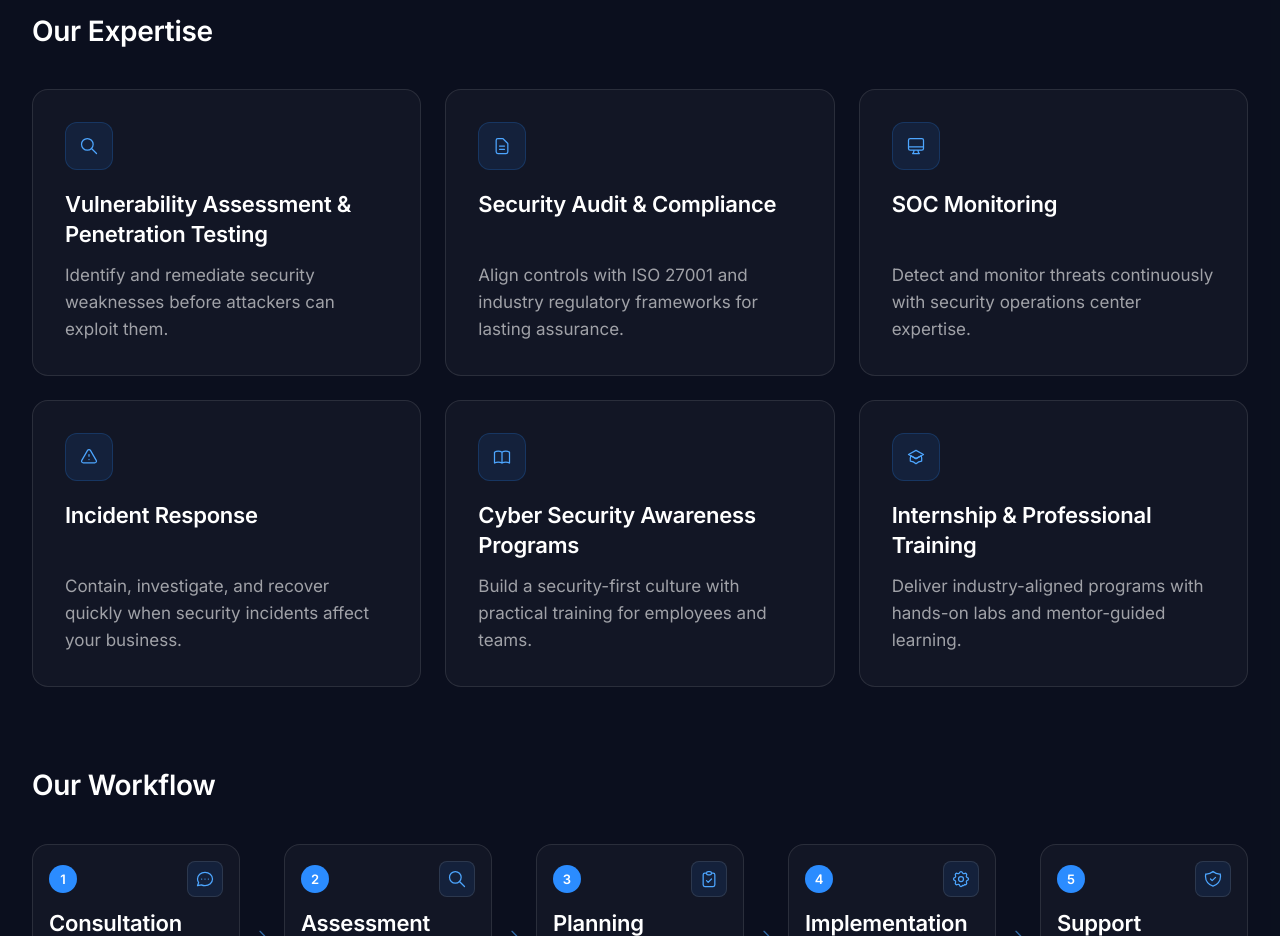
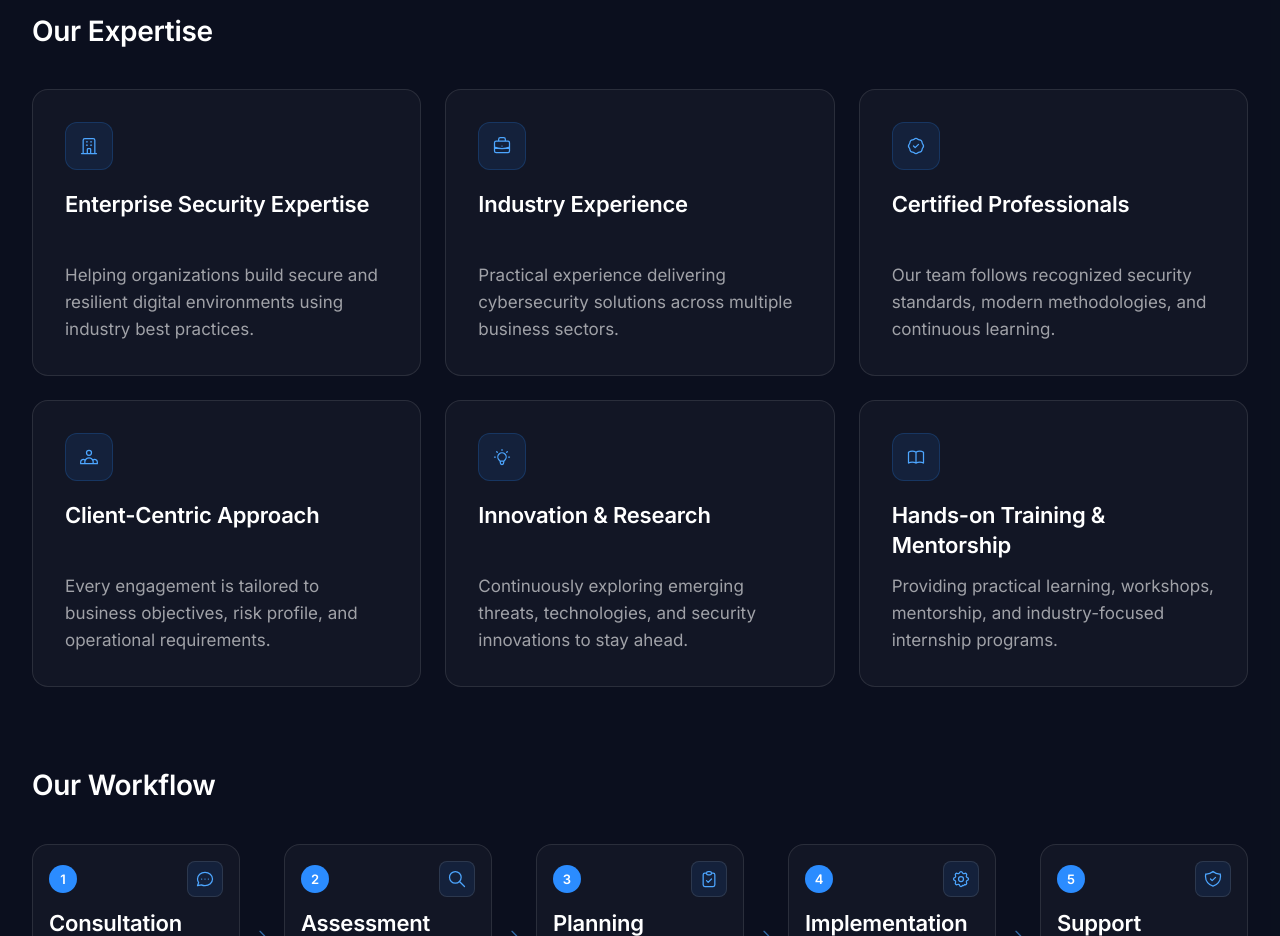
Before and after one commit to Rahul95811/Aryan_Cyber_solutions, a Next.js app: page / in a window 1280 px wide. Shown: the part 1340-2276 px from the top of the page. Built offline with nearby package versions, Linux system fonts and the light colour scheme.

Commit message:
Differentiate Our Expertise from Services content.
Replace service-like expertise cards with company capability messaging so About and Services no longer overlap.

Co-authored-by: Cursor <cursoragent@cursor.com>

```diff
--- a/src/components/About.tsx
+++ b/src/components/About.tsx
@@ -25,75 +25,80 @@ function useInView(threshold = 0.12) {
 function Icon({ type }: { type: string }) {
   const cls = "h-5 w-5 text-cyber-400";
   const icons: Record<string, React.ReactNode> = {
-    vapt: (
+    enterprise: (
       <svg className={cls} fill="none" viewBox="0 0 24 24" stroke="currentColor">
-        <path strokeLinecap="round" strokeLinejoin="round" strokeWidth={1.5} d="M21 21l-6-6m2-5a7 7 0 11-14 0 7 7 0 0114 0z" />
+        <path strokeLinecap="round" strokeLinejoin="round" strokeWidth={1.5} d="M19 21V5a2 2 0 00-2-2H7a2 2 0 00-2 2v16m14 0h2m-2 0h-5m-9 0H3m2 0h5M9 7h1m-1 4h1m4-4h1m-1 4h1m-5 10v-5a1 1 0 011-1h2a1 1 0 011 1v5m-4 0h4" />
       </svg>
     ),
-    audit: (
+    industry: (
       <svg className={cls} fill="none" viewBox="0 0 24 24" stroke="currentColor">
-        <path strokeLinecap="round" strokeLinejoin="round" strokeWidth={1.5} d="M9 12h6m-6 4h6m2 5H7a2 2 0 01-2-2V5a2 2 0 012-2h5.586a1 1 0 01.707.293l5.414 5.414a1 1 0 01.293.707V19a2 2 0 01-2 2z" />
+        <path strokeLinecap="round" strokeLinejoin="round" strokeWidth={1.5} d="M21 13.255A23.931 23.931 0 0112 15c-3.183 0-6.22-.62-9-1.745M16 6V4a2 2 0 00-2-2h-4a2 2 0 00-2 2v2m4 6h.01M5 20h14a2 2 0 002-2V8a2 2 0 00-2-2H5a2 2 0 00-2 2v10a2 2 0 002 2z" />
       </svg>
     ),
-    soc: (
+    certified: (
       <svg className={cls} fill="none" viewBox="0 0 24 24" stroke="currentColor">
-        <path strokeLinecap="round" strokeLinejoin="round" strokeWidth={1.5} d="M9.75 17L9 20l-1 1h8l-1-1-.75-3M3 13h18M5 17h14a2 2 0 002-2V5a2 2 0 00-2-2H5a2 2 0 00-2 2v10a2 2 0 002 2z" />
+        <path strokeLinecap="round" strokeLinejoin="round" strokeWidth={1.5} d="M9 12l2 2 4-4M7.835 4.697a3.42 3.42 0 001.946-.806 3.42 3.42 0 014.438 0 3.42 3.42 0 001.946.806 3.42 3.42 0 013.138 3.138 3.42 3.42 0 00.806 1.946 3.42 3.42 0 010 4.438 3.42 3.42 0 00-.806 1.946 3.42 3.42 0 01-3.138 3.138 3.42 3.42 0 00-1.946.806 3.42 3.42 0 01-4.438 0 3.42 3.42 0 00-1.946-.806 3.42 3.42 0 01-3.138-3.138 3.42 3.42 0 00-.806-1.946 3.42 3.42 0 010-4.438 3.42 3.42 0 00.806-1.946 3.42 3.42 0 013.138-3.138z" />
       </svg>
     ),
-    incident: (
+    client: (
       <svg className={cls} fill="none" viewBox="0 0 24 24" stroke="currentColor">
-        <path strokeLinecap="round" strokeLinejoin="round" strokeWidth={1.5} d="M12 9v2m0 4h.01m-6.938 4h13.856c1.54 0 2.502-1.667 1.732-3L13.732 4c-.77-1.333-2.694-1.333-3.464 0L3.34 16c-.77 1.333.192 3 1.732 3z" />
+        <path strokeLinecap="round" strokeLinejoin="round" strokeWidth={1.5} d="M17 20h5v-2a3 3 0 00-5.356-1.857M17 20H7m10 0v-2c0-.656-.126-1.283-.356-1.857M7 20H2v-2a3 3 0 015.356-1.857M7 20v-2c0-.656.126-1.283.356-1.857m0 0a5.002 5.002 0 019.288 0M15 7a3 3 0 11-6 0 3 3 0 016 0z" />
       </svg>
     ),
-    awareness: (
+    innovation: (
+      <svg className={cls} fill="none" viewBox="0 0 24 24" stroke="currentColor">
+        <path strokeLinecap="round" strokeLinejoin="round" strokeWidth={1.5} d="M9.663 17h4.673M12 3v1m6.364 1.636l-.707.707M21 12h-1M4 12H3m3.343-5.657l-.707-.707m2.828 9.9a5 5 0 117.072 0l-.548.547A3.374 3.374 0 0014 18.469V19a2 2 0 11-4 0v-.531c0-.895-.356-1.754-.988-2.386l-.548-.547z" />
+      </svg>
+    ),
+    mentorship: (
       <svg className={cls} fill="none" viewBox="0 0 24 24" stroke="currentColor">
         <path strokeLinecap="round" strokeLinejoin="round" strokeWidth={1.5} d="M12 6.253v13m0-13C10.832 5.477 9.246 5 7.5 5S4.168 5.477 3 6.253v13C4.168 18.477 5.754 18 7.5 18s3.332.477 4.5 1.253m0-13C13.168 5.477 14.754 5 16.5 5c1.747 0 3.332.477 4.5 1.253v13C19.832 18.477 18.247 18 16.5 18c-1.746 0-3.332.477-4.5 1.253" />
-      </svg>
-    ),
-    training: (
-      <svg className={cls} fill="none" viewBox="0 0 24 24" stroke="currentColor">
-        <path strokeLinecap="round" strokeLinejoin="round" strokeWidth={1.5} d="M12 14l9-5-9-5-9 5 9 5z" />
-        <path strokeLinecap="round" strokeLinejoin="round" strokeWidth={1.5} d="M12 14l6.16-3.422a12.083 12.083 0 01.665 6.479A11.952 11.952 0 0012 20.055a11.952 11.952 0 00-6.824-2.998 12.078 12.078 0 01.665-6.479L12 14z" />
       </svg>
     ),
   };
   return (
     <div className="flex h-12 w-12 shrink-0 items-center justify-center rounded-xl border border-cyber-500/20 bg-cyber-500/10">
-      {icons[type] || icons.vapt}
+      {icons[type] || icons.enterprise}
     </div>
   );
 }
 
 const expertise = [
   {
-    id: "vapt",
-    title: "Vulnerability Assessment & Penetration Testing",
-    description: "Identify and remediate security weaknesses before attackers can exploit them.",
+    id: "enterprise",
+    title: "Enterprise Security Expertise",
+    description:
+      "Helping organizations build secure and resilient digital environments using industry best practices.",
   },
   {
-    id: "audit",
-    title: "Security Audit & Compliance",
-    description: "Align controls with ISO 27001 and industry regulatory frameworks for lasting assurance.",
+    id: "industry",
+    title: "Industry Experience",
+    description:
+      "Practical experience delivering cybersecurity solutions across multiple business sectors.",
   },
   {
-    id: "soc",
-    title: "SOC Monitoring",
-    description: "Detect and monitor threats continuously with security operations center expertise.",
+    id: "certified",
+    title: "Certified Professionals",
+    description:
+      "Our team follows recognized security standards, modern methodologies, and continuous learning.",
   },
   {
-    id: "incident",
-    title: "Incident Response",
-    description: "Contain, investigate, and recover quickly when security incidents affect your business.",
+    id: "client",
+    title: "Client-Centric Approach",
+    description:
+      "Every engagement is tailored to business objectives, risk profile, and operational requirements.",
   },
   {
-    id: "awareness",
-    title: "Cyber Security Awareness Programs",
-    description: "Build a security-first culture with practical training for employees and teams.",
+    id: "innovation",
+    title: "Innovation & Research",
+    description:
+      "Continuously exploring emerging threats, technologies, and security innovations to stay ahead.",
   },
   {
-    id: "training",
-    title: "Internship & Professional Training",
-    description: "Deliver industry-aligned programs with hands-on labs and mentor-guided learning.",
+    id: "mentorship",
+    title: "Hands-on Training & Mentorship",
+    description:
+      "Providing practical learning, workshops, mentorship, and industry-focused internship programs.",
   },
 ];
 
```
